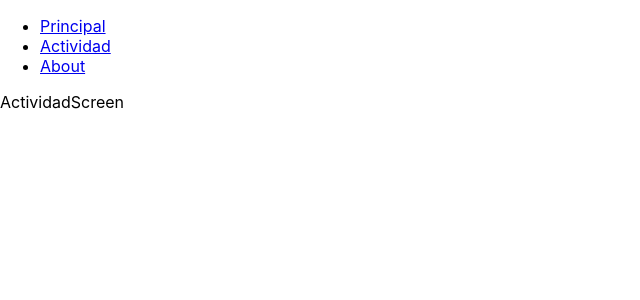
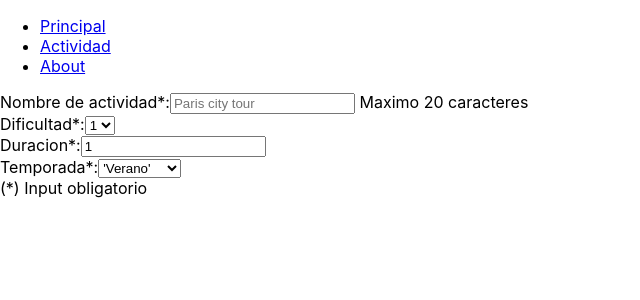
Before and after one commit to juancordobez/PI-Countries, a React (Create React App) app in the folder client/: page /actividad in a window 1280 px wide. Shown: the top 300 px of the page, without its empty margins (0-640 px from the left). Built offline with nearby package versions, Linux system fonts and the light colour scheme.

Commit message:
ActividadScreen.js

```diff
--- a/client/src/components/actividad/ActividadScreen.js
+++ b/client/src/components/actividad/ActividadScreen.js
@@ -1,9 +1,191 @@
-import React from 'react'
+import React, { useState, useEffect } from 'react'
+import { useDispatch, useSelector } from "react-redux";
+import { } from "../../actions/index";
+// Ruta de creación de actividad turística: debe contener
+
+//  Un formulario controlado con los siguientes campos
+// Nombre
+// Dificultad
+// Duración
+// Temporada
+//  Posibilidad de seleccionar/agregar varios países en simultaneo
+//  Botón/Opción para crear una nueva actividad turística
 
 export const ActividadScreen = () => {
+    const [state, setState] = useState({
+        name: '',
+        dificultad: 1,
+        duracion: 1,
+        temporada: '',
+        imagen: '',
+        pais: []
+    })
+
+    const handleChange = (e) => {
+        setState({
+            ...state,
+            [e.target.name]: e.target.value
+        })
+    }
+
+    const handleSubmit = () => {
+
+    }
+
     return (
         <div>
-            ActividadScreen
+
+            <form className='form' onSubmit={(e) => { handleSubmit(e) }}>
+
+                <div className=''>
+
+                    <label className=''>
+                        Nombre de actividad*:
+
+                        <input
+                            name="name"
+                            className='imput'
+                            onChange={(e) => { handleChange(e) }}
+                            value={state.name}
+                            placeholder="Paris city tour"
+                        />
+                    </label>
+                    <span className={state.name.length > 20 ? 'alert' : 'disabled'}> Maximo 20 caracteres</span>
+
+                </div>
+
+                <div className=''>
+
+                    <label className='' >
+                        Dificultad*:
+
+                        <select
+                            name="dificultad"
+                            onChange={(e) => { handleChange(e) }}
+                            value={state.dificultad}
+                            className='imput'
+                        >
+
+                            <option value='1'>1 </option>
+
+                            <option value='2'>2 </option>
+
+                            <option value='3'>3 </option>
+
+                            <option value='4'>4 </option>
+
+                            <option value='5'>5 </option>
+
+                        </select>
+                    </label>
+
+                </div>
+
+                <div className=''>
+
+                    <label className=''>
+                        Duracion*:
+                    </label>
+
+                    <input
+                        name="duracion"
+                        type="number"
+                        onChange={(e) => { handleChange(e) }}
+                        value={state.duracion}
+                        className='imput'
+                        // id={styles.lengthBox}
+                    />
+
+                </div>
+
+                <div className=''>
+
+                    <label className='' >
+                    Temporada*:
+
+                    <select
+                        name="temporada"
+                        onChange={(e) => { handleChange(e) }}
+                        value={state.temporada}
+                        className='imput'
+                        >
+{/* // 'Verano', 'Otoño', 'Invierno', 'Primavera' */}
+                        <option value="Verano">'Verano'</option>
+
+                        <option value="Otoño">Otoño</option>
+
+                        <option value="Invierno">Invierno</option>
+
+                        <option value="Primavera">Primavera</option>
+
+                    </select>
+                        </label>
+
+                </div>
+
+                {/* <div className=''>
+
+                    <label className='' >
+                        Paises:
+
+                    <select
+                        name="pais"
+                        multiple
+                        onChange={(e) => { handleChange(e) }}
+                        value={countries}
+                        className='imput'
+                        id=''
+                        >
+
+                        {
+                            allCountries?.map((country) =>
+                            <option key={country.name} value={country.name}>{country.name}</option>
+                            )
+                        }
+
+                    </select>
+                        </label>
+
+                </div> */}
+
+                {/* <div className=''>
+
+                    <label className=''>
+                        Image:
+                    </label>
+
+                    <input
+                        name="image"
+                        className='imput'
+                        onChange={(e) => { handleChange(e) }}
+                        value={state.image}
+                        placeholder="INSERT URL"
+                    />
+
+                </div>
+
+                <span className={validateUrl(state.image) ? styles.alert : 'disabled'}> you must enter an image url</span> */}
+
+                {/* <div className={styles.buttonContainer}>
+
+                    <button className='homeButton' onClick={(e) => { clearCountries(e) }}>Reset countries</button>
+
+                    <button className='homeButton' onClick={(e) => { clearAll(e) }}>Reset all</button>
+
+                    <button className={state.description.length > 140 || state.name.length > 20 === true || validateUrl(state.image) ? 'disabled' : 'orangeButton'} type="submit">Add activity</button>
+
+                </div> */}
+
+                {/* {
+                    response.data === "Activity created" ?
+                        <span className={styles.success}>{response.data}</span> :
+                        <span className={styles.error}>{response.data}</span>
+                } */}
+
+                <span className=''>(*) Input obligatorio</span>
+
+            </form>
+
         </div>
     )
 }
```
